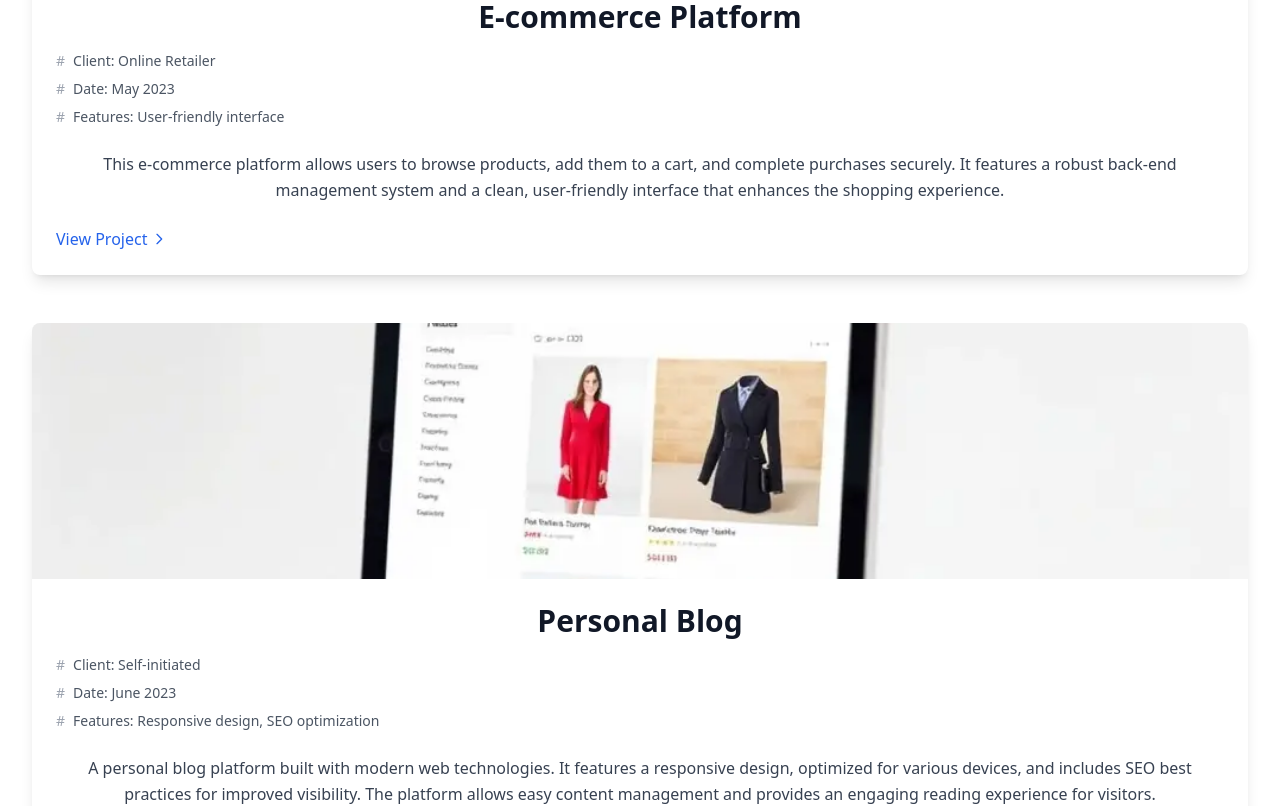
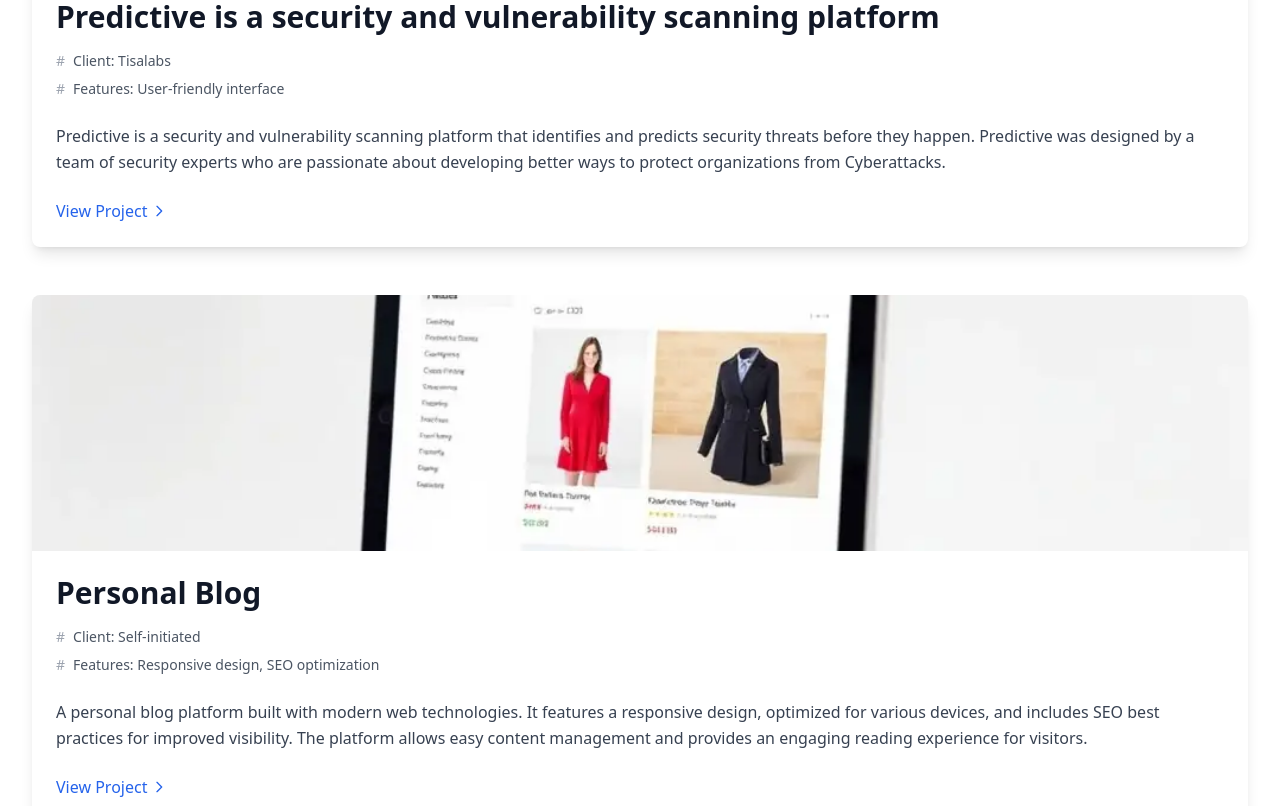
Before and after one commit to Othmane-aoubid/portfolio, a Vue app: page / in a window 1280 px wide. Shown: the part 2520-3326 px from the top of the page. Built offline with nearby package versions, Linux system fonts and the light colour scheme.

Commit message:
added first project

```diff
--- a/src/components/showcase/ShowcaseSection.vue
+++ b/src/components/showcase/ShowcaseSection.vue
@@ -1,7 +1,9 @@
 <template>
   <section class="text-center py-8 sm:py-16 px-4 sm:px-6 lg:px-8">
     <h2 class="text-lg font-semibold text-gray-800">PROJECTS</h2>
-    <h1 class="text-3xl sm:text-4xl font-bold text-gray-900 mt-2">Showcasing My Work</h1>
+    <h1 class="text-3xl sm:text-4xl font-bold text-gray-900 mt-2">
+      Showcasing My Work
+    </h1>
     <p class="mt-4 text-base sm:text-lg text-gray-800 max-w-2xl mx-auto">
       Explore a selection of my projects that demonstrate my skills in web
       development and design.
@@ -9,33 +11,34 @@
     <div class="mt-12 space-y-12">
       <div class="bg-white rounded-lg overflow-hidden shadow-lg">
         <img
-          src="../../assets/images/project1.webp"
+          src="../../assets/images/predictive.png"
           alt="E-commerce Platform"
           class="w-full h-64 object-cover"
         />
         <div class="p-6">
-          <h2 class="text-2xl sm:text-3xl font-bold text-gray-900 mb-4">
-            E-commerce Platform
+          <h2 class="text-2xl sm:text-3xl font-bold text-gray-900 mb-4 text-left">
+            Predictive is a security and vulnerability scanning platform
           </h2>
           <div class="space-y-2 mb-6">
             <div class="flex items-center text-sm text-gray-600">
               <span class="text-gray-400 mr-2">#</span>
-              <span>Client: Online Retailer</span>
+              <span>Client: Tisalabs</span>
             </div>
-            <div class="flex items-center text-sm text-gray-600">
+            <!-- <div class="flex items-center text-sm text-gray-600">
               <span class="text-gray-400 mr-2">#</span>
               <span>Date: May 2023</span>
-            </div>
+            </div> -->
             <div class="flex items-center text-sm text-gray-600">
               <span class="text-gray-400 mr-2">#</span>
               <span>Features: User-friendly interface</span>
             </div>
           </div>
-          <p class="text-gray-700 leading-relaxed mb-6">
-            This e-commerce platform allows users to browse products, add
-            them to a cart, and complete purchases securely. It features a
-            robust back-end management system and a clean, user-friendly
-            interface that enhances the shopping experience.
+          <p class="text-gray-700 leading-relaxed mb-6 text-left">
+            Predictive is a security and vulnerability scanning platform that
+            identifies and predicts security threats before they happen.
+            Predictive was designed by a team of security experts who are
+            passionate about developing better ways to protect organizations
+            from Cyberattacks.
           </p>
           <div class="mt-auto text-left">
             <a
@@ -69,7 +72,7 @@
           class="w-full h-64 object-cover"
         />
         <div class="p-6">
-          <h2 class="text-2xl sm:text-3xl font-bold text-gray-900 mb-4">
+          <h2 class="text-2xl sm:text-3xl font-bold text-gray-900 mb-4 text-left">
             Personal Blog
           </h2>
           <div class="space-y-2 mb-6">
@@ -77,20 +80,21 @@
               <span class="text-gray-400 mr-2">#</span>
               <span>Client: Self-initiated</span>
             </div>
-            <div class="flex items-center text-sm text-gray-600">
+            <!-- <div class="flex items-center text-sm text-gray-600">
               <span class="text-gray-400 mr-2">#</span>
               <span>Date: June 2023</span>
-            </div>
+            </div> -->
             <div class="flex items-center text-sm text-gray-600">
               <span class="text-gray-400 mr-2">#</span>
               <span>Features: Responsive design, SEO optimization</span>
             </div>
           </div>
-          <p class="text-gray-700 leading-relaxed mb-6">
-            A personal blog platform built with modern web technologies. It features
-            a responsive design, optimized for various devices, and includes SEO best
-            practices for improved visibility. The platform allows easy content
-            management and provides an engaging reading experience for visitors.
+          <p class="text-gray-700 leading-relaxed mb-6 text-left">
+            A personal blog platform built with modern web technologies. It
+            features a responsive design, optimized for various devices, and
+            includes SEO best practices for improved visibility. The platform
+            allows easy content management and provides an engaging reading
+            experience for visitors.
           </p>
           <div class="mt-auto text-left">
             <a
```
Also changed, not shown: src/assets/images/predictive.png (added).
